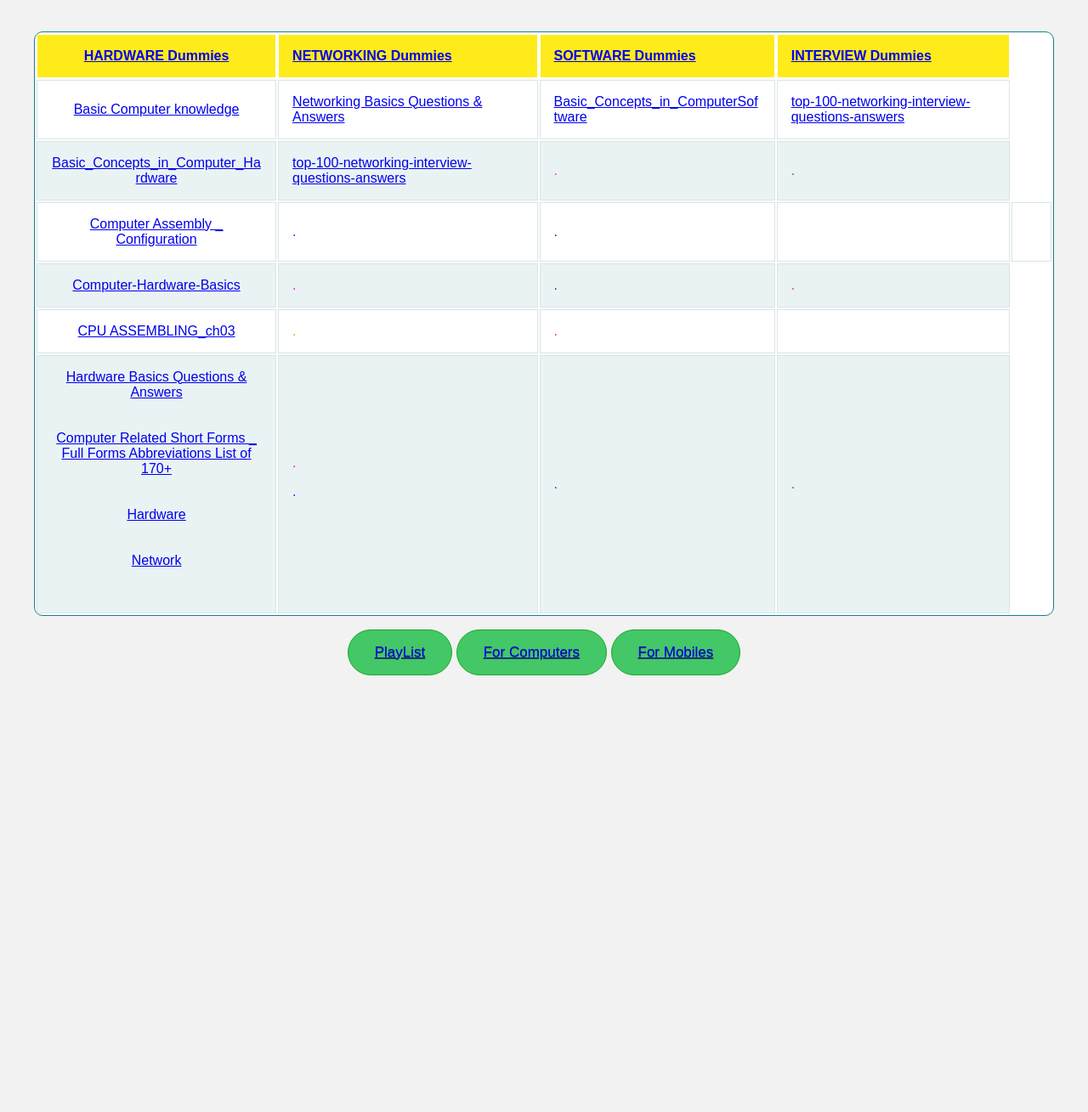
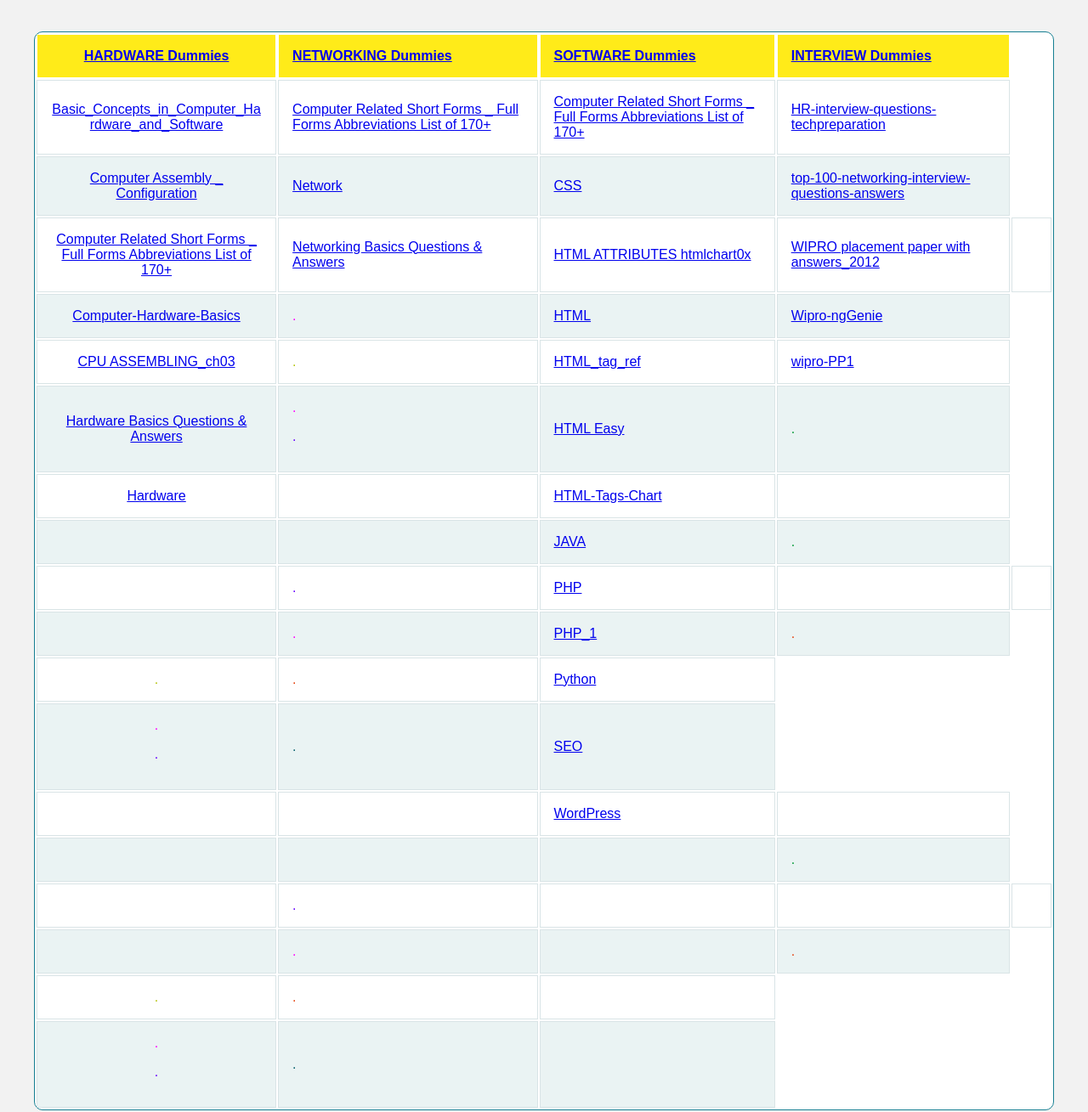
Before and after one commit to AEAANANDSHAW/cms, a plain HTML site: page index1.html in a window 1280 px wide. Shown: the part 520-1829 px from the top of the page at 85% size. Before the commit the page ends 1323 px from the top, so only its background shows below. Drawn offline with Linux system fonts and the light colour scheme.

Commit message:
Update index1.html

```diff
--- a/index1.html
+++ b/index1.html
@@ -57,27 +57,27 @@
   </tr>
 
   <tr>
-    <td><a href="#"> Basic Computer knowledge</a></td>
-    <td style="color:#6600ff"><a href="files/Networking Basics Questions &amp; Answers.pdf">Networking Basics Questions &amp; Answers</a></td>
-    <td style="color:#990033;"><a href="files/Basic_Concepts_in_Computer_Hardware_and_Software.pdf">Basic_Concepts_in_ComputerSoftware</a></td>
+    <td><a href="files/Basic_Concepts_in_Computer_Hardware_and_Software.pdf" title="Basic_Concepts_in_Computer_Hardware_and_Software" target="_blank">Basic_Concepts_in_Computer_Hardware_and_Software</a></td>
+    <td style="color:#6600ff"><a href="files/Computer Related Short Forms _ Full Forms Abbreviations List of 170+.pdf">Computer Related Short Forms _ Full Forms Abbreviations List of 170+</a></td>
+    <td style="color:#990033;"><a href="files/Computer Related Short Forms _ Full Forms Abbreviations List of 170+.pdf">Computer Related Short Forms _ Full Forms Abbreviations List of 170+</a></td>
 
-    <td style="color:#990033;"><a href="files/top-100-networking-interview-questions-answers.pdf">top-100-networking-interview-questions-answers</a></td>
+    <td style="color:#990033;"><a href="files/hr-interview-questions-techpreparation.pdf">HR-interview-questions-techpreparation</a></td>
 
   </tr>
 
   <tr>
-    <td><a href="files/Basic_Concepts_in_Computer_Hardware_and_Software.pdf">Basic_Concepts_in_Computer_Hardware</a></td>
-    <td style="color:#ff00ff;"><a href="files/top-100-networking-interview-questions-answers.pdf">top-100-networking-interview-questions-answers</a><br></td>
-    <td style="color:#ff3399">.</td>
-    <td style="color:#009933;">.</td>
+    <td><a href="files/Computer Assembly _ Configuration.pdf">Computer Assembly _ Configuration </a></td>
+    <td style="color:#ff00ff;"><a href="files/Network.pdf">Network </a></td>
+    <td style="color:#ff3399"><a href="files/css.pdf">CSS</a></td>
+    <td style="color:#009933;"><a href="files/top-100-networking-interview-questions-answers.pdf">top-100-networking-interview-questions-answers</a></td>
 
   </tr>
 
   <tr>
-	<td><a href="files/Computer Assembly _ Configuration.pdf">Computer Assembly _ Configuration</a></td>
-    <td style="color:#6600ff">.</td>
-    <td style="color:#990033;">.</td>
-    <td></td>
+	<td><a href="files/Computer Related Short Forms _ Full Forms Abbreviations List of 170+.pdf">Computer Related Short Forms _ Full Forms Abbreviations List of 170+</a></td>
+    <td style="color:#6600ff"><a href="files/Networking Basics Questions &amp; Answers.pdf">Networking Basics Questions &amp; Answers</a></td>
+    <td style="color:#990033;"><a href="files/HTML ATTRIBUTES htmlchart0x.pdf">HTML ATTRIBUTES htmlchart0x</a></td>
+    <td><a href="files/WIPRO placement paper with answers_2012.pdf">WIPRO placement paper with answers_2012</a></td>
     <td></td>
 
   </tr>
@@ -85,31 +85,125 @@
   <tr>
     <td><a href="files/Computer-Hardware-Basics.pdf">Computer-Hardware-Basics</a></td>
     <td style="color:#ff00ff;">.</td>
-    <td style="color:#0B646F;">.</td>
-    <td style="color:#E54512;">.</td>
+    <td style="color:#0B646F;"><a href="files/html.pdf">HTML</a></td>
+    <td style="color:#E54512;"><a href="files/Wipro-ngGenie.pdf">Wipro-ngGenie</a></td>
   </tr>
 
   <tr>
     <td><a href="files/CPU ASSEMBLING_ch03.pdf">CPU ASSEMBLING_ch03</a></td>
     <td style="color:#B5C30B;">.</td>
-    <td style="color:#E54512;">.</td>
+    <td style="color:#E54512;"><a href="files/html_tag_ref.pdf">HTML_tag_ref</a></td>
+    <td><a href="files/wipro-PP1-students3k.com.pdf">wipro-PP1</a><br></td>
+
+  </tr>
+
+  <tr>
+    <td><a href="files/Hardware Basics Questions &amp; Answers.pdf">Hardware Basics Questions &amp; Answers</a></td>
+    <td style="color:#ff00ff;">.<br>
+    <p style="color:#6600ff">.</p></td>
+    <td style="color:#0B646F;"><a href="files/htmlcheatsheet.pdf">HTML Easy</a></td>
+    <td style="color:#009933;">.</td>
+
+  </tr>
+  <!-- 2nd Part Created -->
+
+  <tr>
+    <td><a href="files/Hardware.pdf">Hardware</a></td>
+    <td style="color:#6600ff">&nbsp;</td>
+    <td style="color:#990033;"><a href="files/html-tags-chart.pdf">HTML-Tags-Chart</a></td>
+
+    <td style="color:#990033;">&nbsp;</td>
+
+  </tr>
+
+  <tr>
+    <td>&nbsp;</td>
+    <td style="color:#ff00ff;"><br></td>
+    <td style="color:#ff3399"><a href="files/java.pdf">JAVA</a></td>
+    <td style="color:#009933;">.</td>
+
+  </tr>
+
+  <tr>
+	<td>&nbsp;</td>
+    <td style="color:#6600ff">.</td>
+    <td style="color:#990033;"><a href="files/php.pdf">PHP</a></td>
+    <td></td>
     <td></td>
 
   </tr>
 
   <tr>
-    <td><a href="files/Hardware Basics Questions &amp; Answers.pdf">Hardware Basics Questions &amp; Answers</a><br><br><br>
-	  <a href="files/Computer Related Short Forms _ Full Forms Abbreviations List of 170+.pdf">Computer Related Short Forms _ Full Forms Abbreviations List of 170+</a><br><br><br>
-    <a href="files/Hardware.pdf">Hardware</a><br><br><br>
-    <a href="files/Network.pdf">Network</a><br><br><br>
-	  </td>
-    <td style="color:#ff00ff;">.<br>
+    <td>&nbsp;</td>
+    <td style="color:#ff00ff;">.</td>
+    <td style="color:#0B646F;"><a href="files/PHP_1.pdf">PHP_1</a></td>
+    <td style="color:#E54512;">.</td>
+  </tr>
+
+  <tr>
+<td style="color:#B5C30B;">.</td>
+    <td style="color:#E54512;">.</td>
+    <td><a href="files/phython.pdf">Python</a></td>
+
+  </tr>
+
+  <tr>
+<td style="color:#ff00ff;">.<br>
     <p style="color:#6600ff">.</p></td>
     <td style="color:#0B646F;">.</td>
+    <td style="color:#009933;"><a href="files/seo.pdf">SEO</a></td>
+
+  </tr>
+
+  <!-- 3Rd Part Created -->
+
+  <tr>
+    <td>&nbsp;</td>
+    <td style="color:#6600ff">&nbsp;</td>
+    <td style="color:#990033;"><a href="files/wordpress.pdf">WordPress</a><br></td>
+
+    <td style="color:#990033;">&nbsp;</td>
+
+  </tr>
+
+  <tr>
+    <td>&nbsp;</td>
+    <td style="color:#ff00ff;"><br></td>
+    <td style="color:#ff3399">&nbsp;</td>
     <td style="color:#009933;">.</td>
 
   </tr>
 
+  <tr>
+	<td>&nbsp;</td>
+    <td style="color:#6600ff">.</td>
+    <td style="color:#990033;">&nbsp;</td>
+    <td></td>
+    <td></td>
+
+  </tr>
+
+  <tr>
+    <td>&nbsp;</td>
+    <td style="color:#ff00ff;">.</td>
+    <td style="color:#0B646F;">&nbsp;</td>
+    <td style="color:#E54512;">.</td>
+  </tr>
+
+  <tr>
+<td style="color:#B5C30B;">.</td>
+    <td style="color:#E54512;">.</td>
+    <td>&nbsp;</td>
+
+  </tr>
+
+  <tr>
+<td style="color:#ff00ff;">.<br>
+    <p style="color:#6600ff">.</p></td>
+    <td style="color:#0B646F;">.</td>
+    <td style="color:#009933;">&nbsp;</td>
+
+  </tr>
 </table>
 <script src='http://cdnjs.cloudflare.com/ajax/libs/respond.js/1.4.2/respond.js'></script>
 <div align="center">
```
